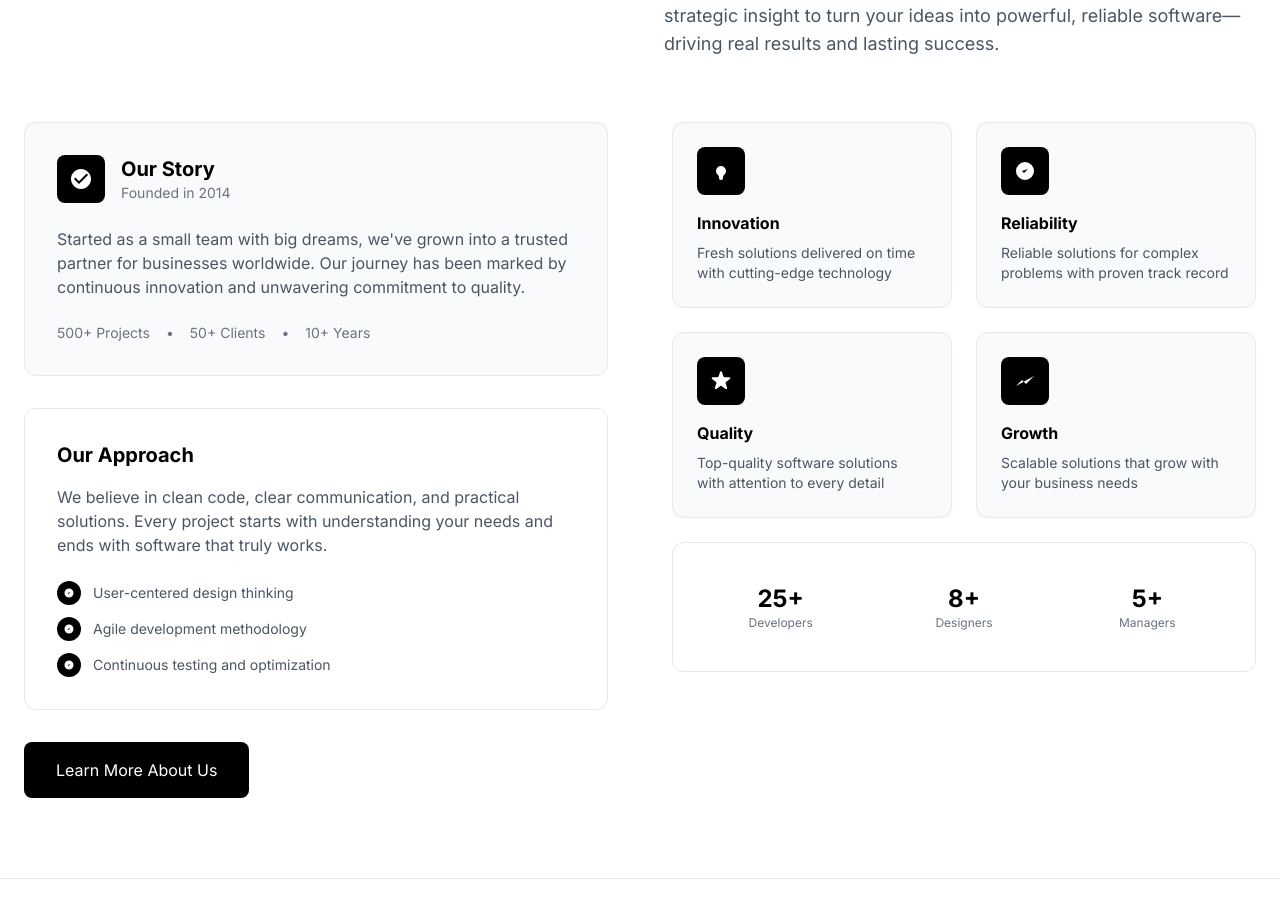
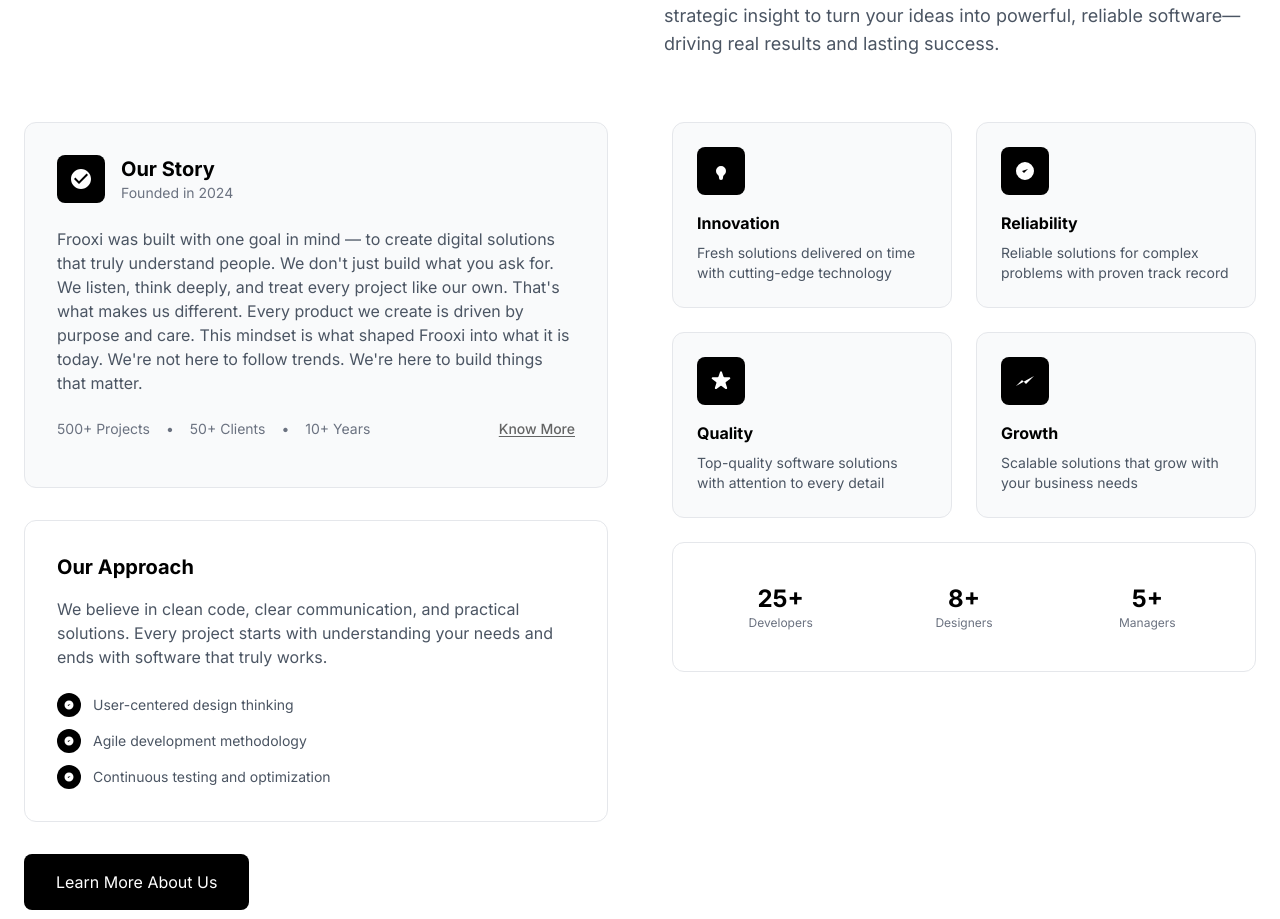
Before and after one commit to tasfirul8269/frooxi.com, a Next.js app: page / in a window 1280 px wide. Shown: the part 3484-4403 px from the top of the page. Built offline with nearby package versions, Linux system fonts and the light colour scheme.

Commit message:
first commit

```diff
--- a/app/page.tsx
+++ b/app/page.tsx
@@ -1,8 +1,14 @@
+'use client';
+
 import Image from 'next/image';
 import Link from 'next/link';
 import HeroSection from '@/components/HeroSection';
+import { useState, useRef } from 'react';
 
 export default function Home() {
+  const [showStoryVideo, setShowStoryVideo] = useState(false);
+  const knowMoreBtnRef = useRef(null);
+
   return (
     <div className="min-h-screen bg-white">
       {/* Hero Section */}
@@ -331,7 +337,7 @@
           <div className="grid grid-cols-1 lg:grid-cols-2 gap-10 lg:gap-16">
             {/* Left Column - Story & Approach */}
             <div className="space-y-6 sm:space-y-8">
-              <div className="bg-gray-50 rounded-xl p-6 sm:p-8 border border-gray-200">
+              <div className="bg-gray-50 rounded-xl p-6 sm:p-8 border border-gray-200 relative">
                 <div className="flex items-center space-x-3 sm:space-x-4 mb-4 sm:mb-6">
                   <div className="w-10 sm:w-12 h-10 sm:h-12 bg-black rounded-lg flex items-center justify-center">
                     <svg className="w-5 sm:w-6 h-5 sm:h-6 text-white" fill="currentColor" viewBox="0 0 24 24">
@@ -340,19 +346,82 @@
                   </div>
                   <div>
                     <h3 className="text-lg sm:text-xl font-bold text-black">Our Story</h3>
-                    <p className="text-gray-500 text-xs sm:text-sm">Founded in 2014</p>
+                    <p className="text-gray-500 text-xs sm:text-sm">Founded in 2024</p>
                   </div>
                 </div>
                 <p className="text-gray-600 leading-relaxed mb-4 sm:mb-6 text-sm sm:text-base">
-                  Started as a small team with big dreams, we&apos;ve grown into a trusted partner for businesses worldwide. Our journey has been marked by continuous innovation and unwavering commitment to quality.
+                Frooxi was built with one goal in mind — to create digital solutions that truly understand people.
+
+We don&apos;t just build what you ask for. We listen, think deeply, and treat every project like our own. That&apos;s what makes us different.
+
+Every product we create is driven by purpose and care. This mindset is what shaped Frooxi into what it is today.
+
+We&apos;re not here to follow trends. We&apos;re here to build things that matter.
+
+
                 </p>
-                <div className="flex flex-wrap items-center gap-2 sm:gap-4 text-xs sm:text-sm text-gray-500">
-                  <span>500+ Projects</span>
-                  <span>•</span>
-                  <span>50+ Clients</span>
-                  <span>•</span>
-                  <span>10+ Years</span>
+                <div className="flex flex-wrap items-center justify-between text-xs sm:text-sm text-gray-500 mb-4 w-full">
+                  <div className="flex items-center gap-2 sm:gap-4">
+                    <span>500+ Projects</span>
+                    <span>•</span>
+                    <span>50+ Clients</span>
+                    <span>•</span>
+                    <span>10+ Years</span>
+                  </div>
+                  <button
+                    ref={knowMoreBtnRef}
+                    className="text-black/60 hover:text-black underline underline-offset-2 transition-colors p-0 bg-transparent border-none shadow-none font-medium ml-4"
+                    style={{background: 'none', border: 'none'}}
+                    onClick={() => setShowStoryVideo(true)}
+                  >
+                    Know More
+                  </button>
                 </div>
+                {/* Overlay Popup */}
+                {showStoryVideo && (
+                  <>
+                    <div
+                      className="fixed inset-0 z-40 bg-black/40 backdrop-blur-sm"
+                      onClick={() => setShowStoryVideo(false)}
+                    />
+                    <div
+                      className="fixed z-50 right-0 top-0 h-full flex items-center"
+                      style={{ pointerEvents: 'none' }}
+                    >
+                      <div
+                        className="relative bg-white rounded-l-2xl shadow-2xl border border-gray-200 w-[90vw] max-w-md p-6 sm:p-8 flex flex-col items-center justify-center animate-slideIn"
+                        style={{ pointerEvents: 'auto' }}
+                      >
+                        <button
+                          className="absolute top-3 right-3 text-gray-400 hover:text-black text-xl font-bold"
+                          onClick={() => setShowStoryVideo(false)}
+                          aria-label="Close"
+                        >
+                          ×
+                        </button>
+                        <div className="mb-4 text-center">
+                          <h4 className="text-lg font-bold text-black mb-1">Our Story</h4>
+                          <p className="text-xs text-gray-500">Watch our journey</p>
+                        </div>
+                        <video
+                          src="/StoryVideo.mp4"
+                          autoPlay
+                          controls
+                          className="rounded-xl w-full max-w-full max-h-[60vh] object-contain border border-gray-200 shadow-lg bg-black"
+                        />
+                      </div>
+                    </div>
+                    <style jsx global>{`
+                      @keyframes slideIn {
+                        from { transform: translateX(100%); opacity: 0; }
+                        to { transform: translateX(0); opacity: 1; }
+                      }
+                      .animate-slideIn {
+                        animation: slideIn 0.4s cubic-bezier(0.4,0,0.2,1);
+                      }
+                    `}</style>
+                  </>
+                )}
               </div>
               <div className="bg-white border border-gray-200 rounded-xl p-6 sm:p-8">
                 <h3 className="text-lg sm:text-xl font-bold text-black mb-2 sm:mb-4">Our Approach</h3>
--- a/app/services/page.tsx
+++ b/app/services/page.tsx
@@ -1,11 +1,12 @@
 import Link from 'next/link';
 import Image from 'next/image';
+import ServiceImage from '../../public/ServiceImage.jng';
 
 export default function Services() {
   return (
     <div className="min-h-screen bg-white">
       {/* Hero Section */}
-      <section className="px-6 py-20 bg-gray-50">
+      <section className="px-6 py-20 min-h-[80vh] flex items-center  bg-gray-50">
         <div className="max-w-7xl mx-auto">
           <div className="grid lg:grid-cols-2 gap-12 items-center">
             <div>
@@ -28,8 +29,8 @@
             <div className="relative">
               <div className="w-full h-96 bg-gray-200 rounded-xl overflow-hidden">
                 <Image
-                  src="https://images.unsplash.com/photo-1460925895917-afdab827c52f?ixlib=rb-4.0.3&ixid=M3wxMjA3fDB8MHxwaG90by1wYWdlfHx8fGVufDB8fHx8fA%3D%3D&auto=format&fit=crop&w=800&q=80"
-                  alt="Software Development Services"
+                  src={ServiceImage}
+                  alt="Service Hero"
                   width={800} height={384}
                   className="w-full h-full object-cover"
                   priority
```
Also changed, not shown: app/about/page.tsx (indentation only), 2 other files (tests, documents, lock files or other folders).
